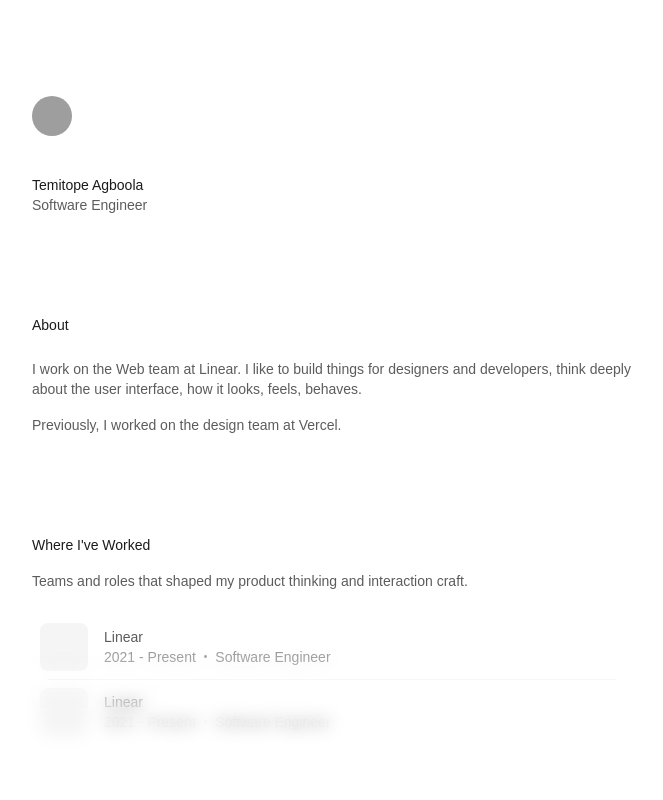
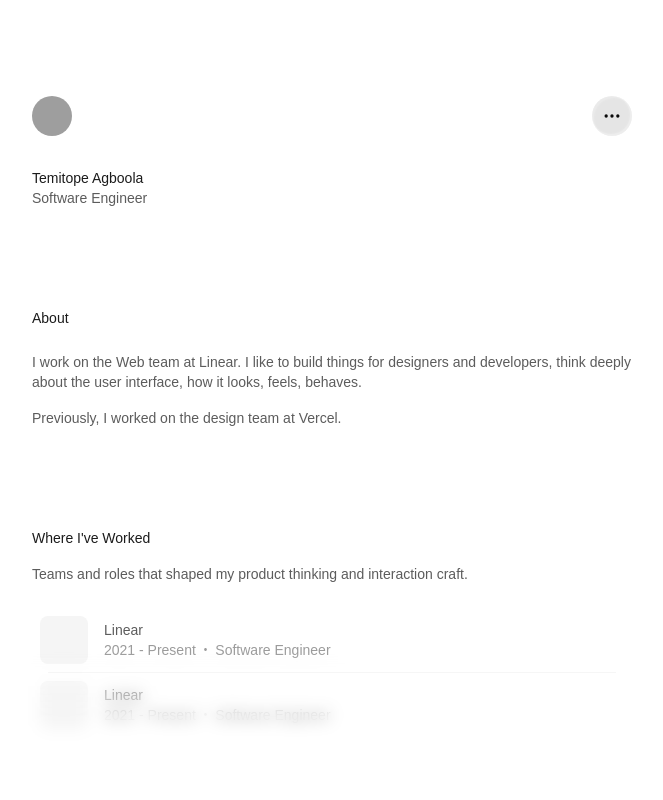
Before and after one commit to kaiser54/interaction-playground, a React (Vite) app in the folder apps/web/: page / in a window 1280 px wide. Shown: the top 800 px of the page, without its empty margins (308-971 px from the left). Built offline with nearby package versions, Linux system fonts and the light colour scheme; grey boxes are pictures that could not be loaded.

Commit message:
feat(web): sync about action button shared transition
Add a shared layout id between the header ellipsis action and the about close button so Motion can animate them as one element across open/close transitions. Also keep the close control viewport-fixed outside the blurred overlay context.

```diff
--- a/apps/web/src/components/about-me.tsx
+++ b/apps/web/src/components/about-me.tsx
@@ -13,9 +13,10 @@ import { X } from "lucide-react";
 type AboutMeProps = {
     onClose: () => void;
     AVATAR_LAYOUT_ID: string;
+    ACTION_BUTTON_LAYOUT_ID: string;
 };
 
-export function AboutMe({ onClose, AVATAR_LAYOUT_ID }: AboutMeProps) {
+export function AboutMe({ onClose, AVATAR_LAYOUT_ID, ACTION_BUTTON_LAYOUT_ID }: AboutMeProps) {
     const [isDragging, setIsDragging] = useState(false);
     const dragX = useMotionValue(0);
     const dragY = useMotionValue(0);
@@ -37,6 +38,21 @@ export function AboutMe({ onClose, AVATAR_LAYOUT_ID }: AboutMeProps) {
     }, []);
 
     return (
+        <>
+            <motion.div
+                layoutId={ACTION_BUTTON_LAYOUT_ID}
+                transition={AVATAR_SHARED_TRANSITION}
+                className="fixed top-4 right-4 z-50"
+                style={{ opacity: isDragging ? 0 : textOpacity }}
+            >
+                <GlassWrapper
+                    className="size-10 rounded-full"
+                    onClick={onClose}
+                    ariaLabel="Close about"
+                >
+                    <X className="size-4" />
+                </GlassWrapper>
+            </motion.div>
             <motion.div
                 initial={{ opacity: 0, filter: "blur(20px)" }}
                 animate={{ opacity: 1, filter: "blur(0px)" }}
@@ -50,11 +66,6 @@ export function AboutMe({ onClose, AVATAR_LAYOUT_ID }: AboutMeProps) {
                     className="max-w-[900px] mx-auto space-y-4 w-full p-4"
                 // onClick={(event) => event.stopPropagation()}
                 >
-                <button className="fixed top-4 right-4" onClick={onClose}>
-                    <GlassWrapper className="size-10 rounded-full">
-                        <X className="size-4" />
-                    </GlassWrapper>
-                </button>
                     <motion.img
                         layoutId={AVATAR_LAYOUT_ID}
                         transition={AVATAR_SHARED_TRANSITION}
@@ -101,5 +112,6 @@ export function AboutMe({ onClose, AVATAR_LAYOUT_ID }: AboutMeProps) {
                     </motion.div>
                 </section>
             </motion.div>
+        </>
     )
 }
--- a/apps/web/src/components/header.tsx
+++ b/apps/web/src/components/header.tsx
@@ -2,19 +2,22 @@ import { AnimatePresence, LayoutGroup, motion } from "motion/react";
 import { useState } from "react";
 import { AboutMe } from "./about-me";
 import { Avatar, AvatarFallback, AvatarImage } from "@workspace/ui/components/avatar";
+import { GlassWrapper } from "@workspace/ui/components/glass-wrapper";
+import { Ellipsis } from "lucide-react";
 
 const AVATAR_LAYOUT_ID = "profile-avatar";
+const ACTION_BUTTON_LAYOUT_ID = "about-action-button";
 // eslint-disable-next-line react-refresh/only-export-components
 export const AVATAR_SHARED_TRANSITION = {
-    layout: { duration: 0.28, ease: [0.23, 1, 0.32, 1]  as const },
-    borderRadius: { duration: 0.2, ease: [0.23, 1, 0.32, 0]  as const },
+    layout: { duration: 0.28, ease: [0.23, 1, 0.32, 1] as const },
+    borderRadius: { duration: 0.2, ease: [0.23, 1, 0.32, 0] as const },
 };
 
 export function Header() {
     const [isAboutOpen, setIsAboutOpen] = useState(false);
     return (
         <LayoutGroup id="about-me-transition">
-            <div className="container-wrapper pt-0 mb-8">
+            <div className="container-wrapper pt-0 mb-8 flex items-center justify-between">
                 <button
                     type="button"
                     aria-label="Open About Me"
@@ -37,13 +40,24 @@ export function Header() {
                         <span className="block size-10" aria-hidden />
                     )}
                 </button>
+                <motion.div
+                    layoutId={ACTION_BUTTON_LAYOUT_ID}
+                    transition={AVATAR_SHARED_TRANSITION}
+                >
+                    <GlassWrapper
+                        className="size-10 rounded-full bg-black/10"
+                        ariaLabel="Close about"
+                    >
+                        <Ellipsis className="size-4" />
+                    </GlassWrapper>
+                </motion.div>
             </div>
-
             <AnimatePresence>
                 {isAboutOpen ? (
                     <AboutMe
                         onClose={() => setIsAboutOpen(false)}
                         AVATAR_LAYOUT_ID={AVATAR_LAYOUT_ID}
+                        ACTION_BUTTON_LAYOUT_ID={ACTION_BUTTON_LAYOUT_ID}
                     />
                 ) : null}
             </AnimatePresence>
--- a/packages/ui/src/components/glass-wrapper.tsx
+++ b/packages/ui/src/components/glass-wrapper.tsx
@@ -140,8 +140,6 @@ export function GlassWrapper({
     <>
       <style>{`
         .ui-glass-wrapper {
-          // width: 120px;
-          // height: 120px;
           display: flex;
           align-items: center;
           justify-content: center;
@@ -154,12 +152,9 @@ export function GlassWrapper({
           --glass-light-x: 50%;
           --glass-light-y: 50%;
           position: relative;
-          // width: 84px;
-          // height: 84px;
-          // border-radius: 50%;
           border: none;
           overflow: hidden;
-          background-color: rgb(255 255 255 / 0.6);
+          // background-color: rgb(255 255 255 / 0.6);
           backdrop-filter: saturate(180%) blur(20px);
           -webkit-backdrop-filter: saturate(180%) blur(20px);
           box-shadow: 2px 2px 1px 0 #ffffff30 inset, -1px -1px 1px 1px #ffffff4d inset;
@@ -172,7 +167,6 @@ export function GlassWrapper({
           content: "";
           position: absolute;
           inset: 0;
-          // border-radius: 50%;
           background: radial-gradient(
             circle at var(--glass-light-x) var(--glass-light-y),
             rgb(255 255 255 / 0.9) 0%,
@@ -191,11 +185,11 @@ export function GlassWrapper({
           height: 50%;
         }
       `}</style>
-      <div className={cn("ui-glass-wrapper", containerClassName)}>
+      <div className={cn("ui-glass-wrapper w-fit h-fit", containerClassName)}>
         <div
           ref={bubbleRef}
           aria-label={ariaLabel}
-          className={cn("ui-glass-bubble", className)}
+          className={cn("ui-glass-bubble bg-white/60", className)}
           {...props}
         >
           {children}
```
Lines whose indentation alone changed are shown as unchanged.
